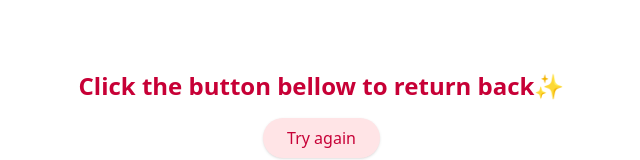
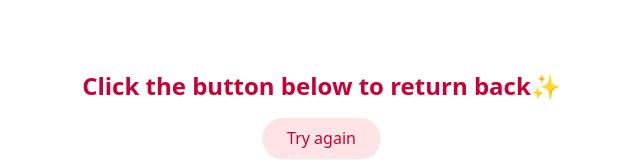
Before and after one commit to koonukaame/react, a React (Vite) app in the folder rs-react-app/: page / in a window 1280 px wide. Both pictures are taken after a click on the button "Show error". Shown: the part 126-286 px from the top of the page, without its empty margins (311-951 px from the left). Built offline with nearby package versions, Linux system fonts and the light colour scheme; no server answers.

Commit message:
refactor: typos

```diff
--- a/rs-react-app/src/components/CharsTable.tsx
+++ b/rs-react-app/src/components/CharsTable.tsx
@@ -25,9 +25,9 @@ export class CharsTable extends Component {
         {this.context.characters.length > 0 && (
           <thead>
             <tr className="bg-rose-200 text-rose-800">
-              {charMap.map((chat) => (
-                <th className="py-2 px-4" key={chat.key}>
-                  {chat.title}
+              {charMap.map((char) => (
+                <th className="py-2 px-4" key={char.key}>
+                  {char.title}
                 </th>
               ))}
             </tr>
--- a/rs-react-app/src/components/ErrorBoundary.tsx
+++ b/rs-react-app/src/components/ErrorBoundary.tsx
@@ -22,7 +22,7 @@ export class ErrorBoundary extends Component<Props, State> {
       return (
         <div className="flex flex-col gap-4 items-center justify-center h-[60vh] text-center p-6">
           <span className="text-2xl font-bold text-rose-700">
-            Click the button bellow to return back✨
+            Click the button below to return back✨
           </span>
           <button
             className="bg-rose-100 text-rose-700 hover:bg-rose-200 font-medium px-6 py-2 rounded-full shadow transition"
```
